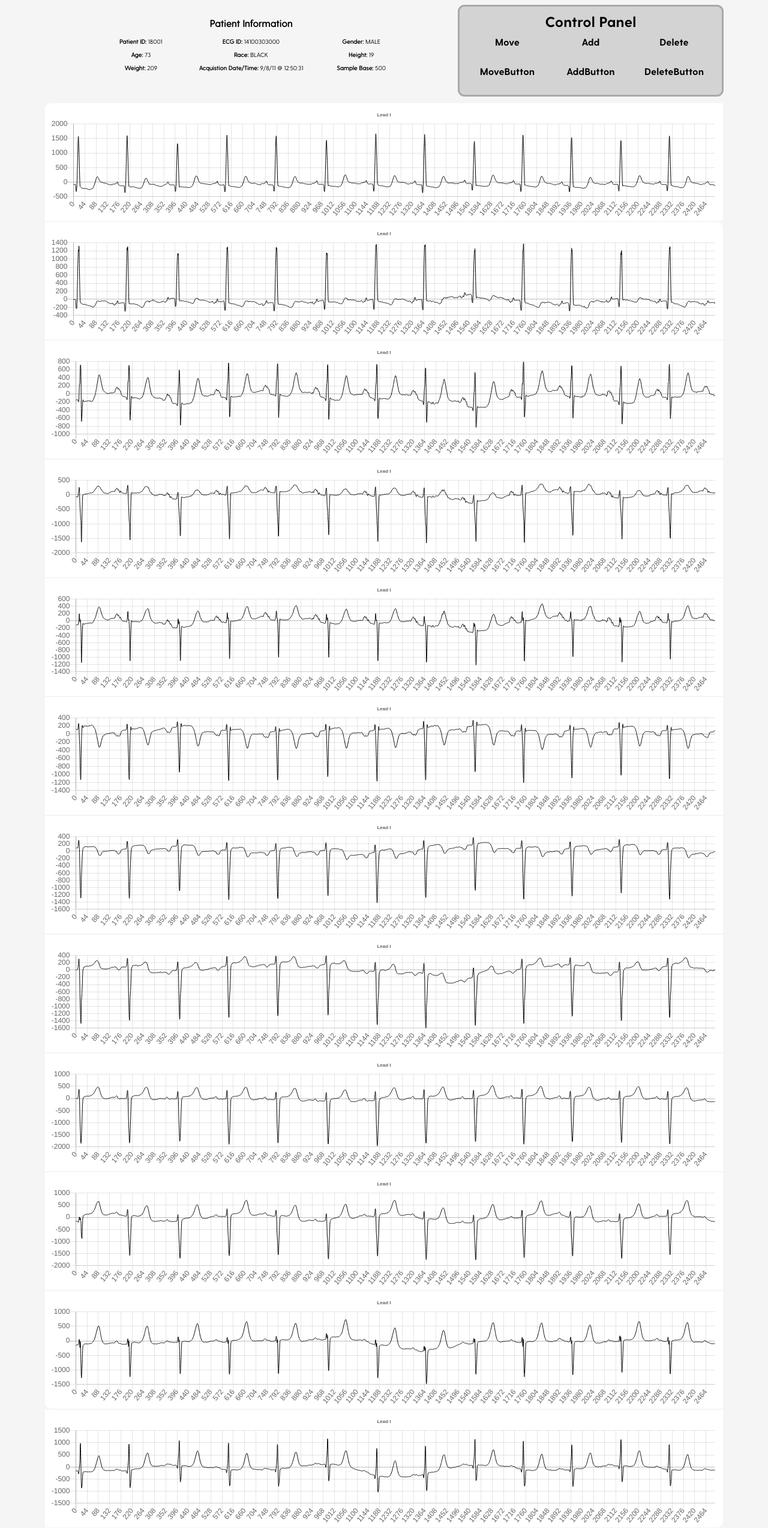
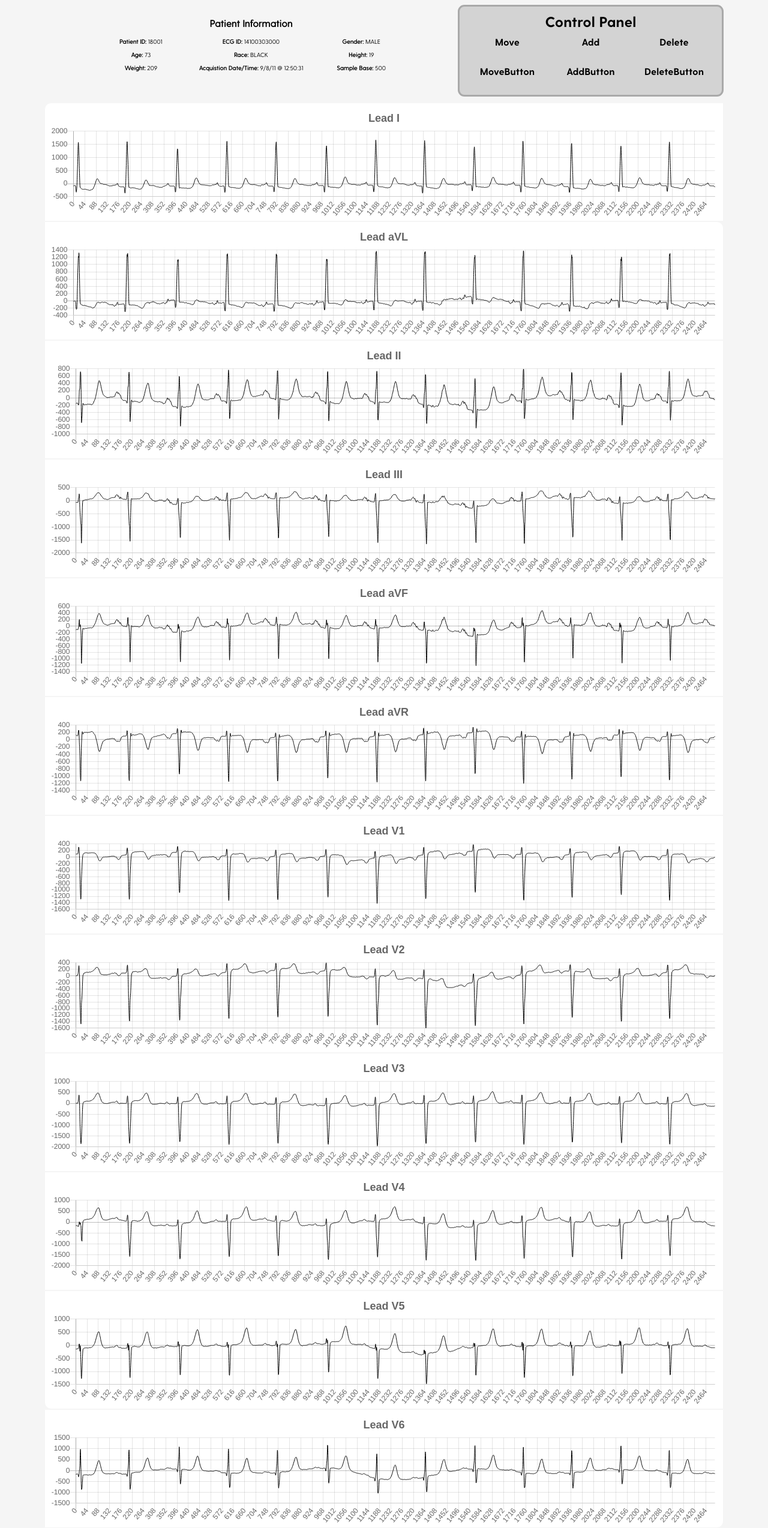
Before and after one commit to mtmiller0417/CISC475, a React (Create React App) app in the folder client/: page / in a window 1280 px wide. Shown: the part 76-2623 px from the top of the page at 60% size. Built offline with nearby package versions, Linux system fonts and the light colour scheme; the HTML template or start-up script is replaced by a standard one; a web font is replaced by a local one.

Commit message:
fixed issue with titles displaying

```diff
--- a/client/src/components/Graph.js
+++ b/client/src/components/Graph.js
@@ -19,6 +19,7 @@ class Graph extends Component{
     }
 
     componentWillMount(){
+
 
         //Define arrays
         var lead_i = [];
@@ -57,6 +58,8 @@ class Graph extends Component{
                 V6: +d[" V6"]
             }
         });
+
+
         this.state={
             graphData: ''
         }
@@ -85,16 +88,17 @@ class Graph extends Component{
                 labels.push(i);
             }
 
+
             this.setState({
                 graphData:{
-                    labels: labels,
+                    labels: this.props.inputArr.labels,
                     datasets:[
                     {
                         radius: 0, // Makes the dots go away
-                        label:'Lead I',
+                        label: this.props.inputArr.title,
                         fill: false,
                         borderColor: ['black'],
-                        data: this.props.inputArr,
+                        data: this.props.inputArr.data,
                         backgroundColor:['rgba(255,99,132,0.6)',],
                         borderWidth: 1
                     }
@@ -117,8 +121,8 @@ class Graph extends Component{
                             options={{
                                 title: {
                                 display: true,
-                                text: 'Lead I',
-                                fontSize: 8,
+                                text: this.props.inputArr.title,
+                                fontSize: 18,
                                 fontFamily: "sans-serif"
                                 },
                                 legend: {
@@ -128,8 +132,8 @@ class Graph extends Component{
                                     yAxes: [{
                                         ticks: {
                                             stacked: true
-                                            //min: -1000,
-                                            //max: 1000
+                                            //min: -2000,
+                                            //max: 2000
                                         }
                                     }]
                                 }
--- a/client/src/components/MainContainer/MainContainer.js
+++ b/client/src/components/MainContainer/MainContainer.js
@@ -89,18 +89,18 @@ export default class MainContainer extends React.Component {
 				</Grid>
 
 				<Grid>
-					<GridItem inputArr={lead_i}/>
-					<GridItem inputArr={lead_avl}/>
-					<GridItem inputArr={lead_ii}/>
-					<GridItem inputArr={lead_iii}/>
-					<GridItem inputArr={lead_avf}/>
-					<GridItem inputArr={lead_avr}/>
-					<GridItem inputArr={lead_v1}/>
-					<GridItem inputArr={lead_v2}/>
-					<GridItem inputArr={lead_v3}/>
-					<GridItem inputArr={lead_v4}/>
-					<GridItem inputArr={lead_v5}/>
-					<GridItem inputArr={lead_v6}/>
+					<GridItem inputArr={{data: lead_i, title: "Lead I", labels: labels}}/>
+					<GridItem inputArr={{data: lead_avl, title: "Lead aVL", labels: labels}}/>
+					<GridItem inputArr={{data: lead_ii, title: "Lead II", labels: labels}}/>
+					<GridItem inputArr={{data: lead_iii, title: "Lead III", labels: labels}}/>
+					<GridItem inputArr={{data: lead_avf, title: "Lead aVF", labels: labels}}/>
+					<GridItem inputArr={{data: lead_avr, title: "Lead aVR", labels: labels}}/>
+					<GridItem inputArr={{data: lead_v1, title: "Lead V1", labels: labels}}/>
+					<GridItem inputArr={{data: lead_v2, title: "Lead V2", labels: labels}}/>
+					<GridItem inputArr={{data: lead_v3, title: "Lead V3", labels: labels}}/>
+					<GridItem inputArr={{data: lead_v4, title: "Lead V4", labels: labels}}/>
+					<GridItem inputArr={{data: lead_v5, title: "Lead V5", labels: labels}}/>
+					<GridItem inputArr={{data: lead_v6, title: "Lead V6", labels: labels}}/>
 				</Grid>
 			</div>
 		);
```
